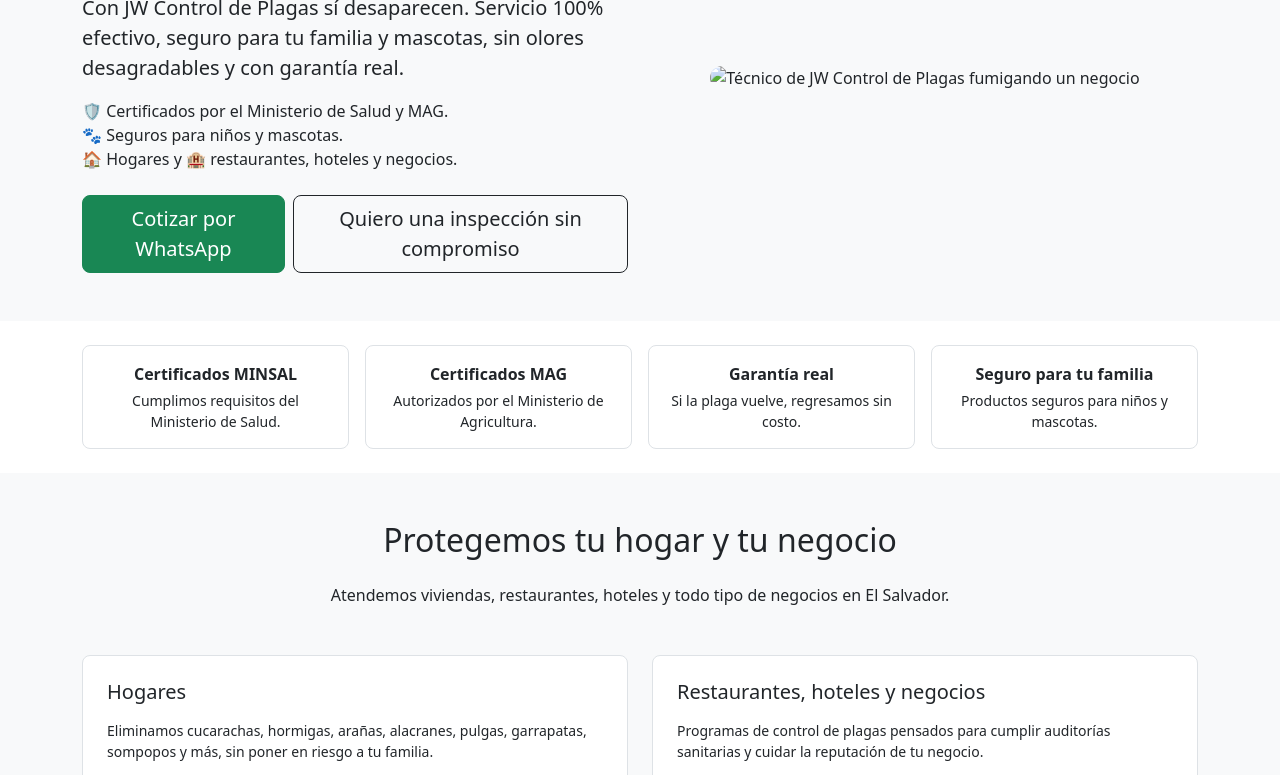
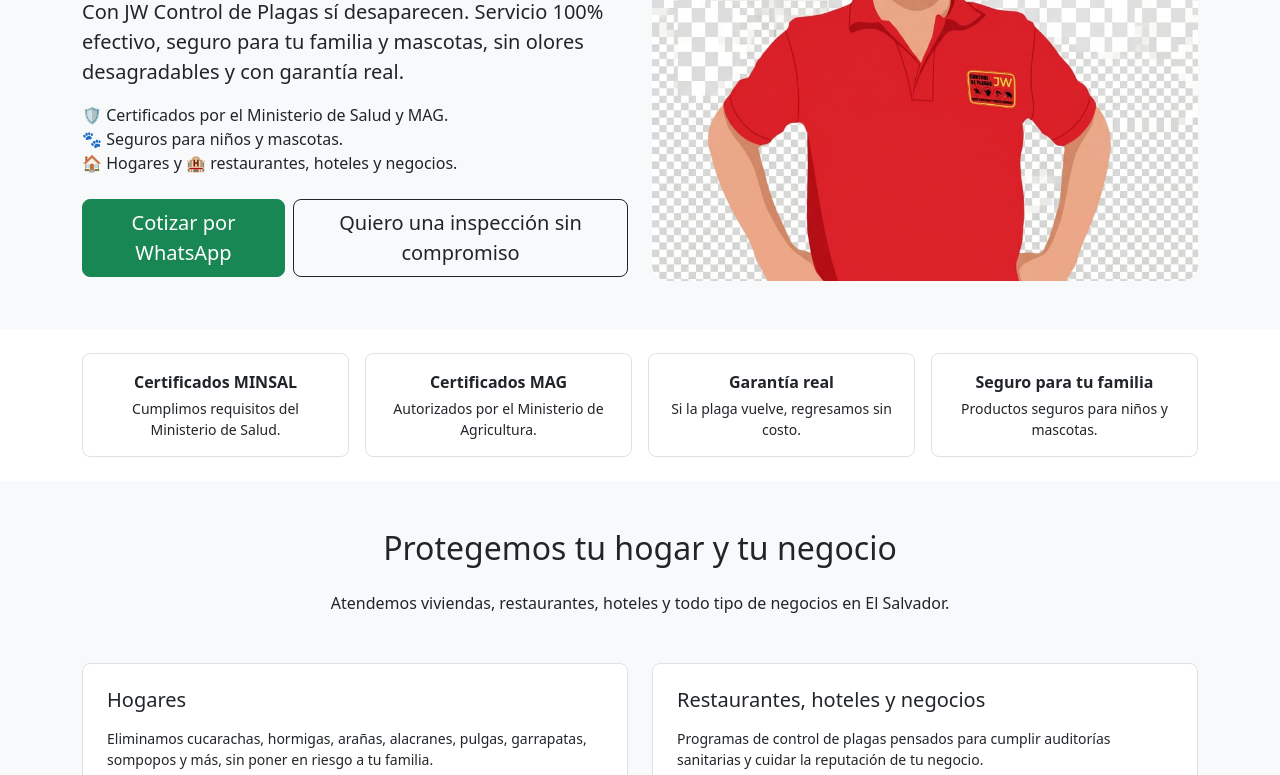
Before and after one commit to cperezguzman378-oss/proyecto_control_de_plagas_jw, a plain HTML site: page index.html in a window 1280 px wide. Shown: the part 214-989 px from the top of the page. Drawn offline with nearby package versions, Linux system fonts and the light colour scheme.

Commit message:
Fix image source path in index.html

```diff
--- a/index.html
+++ b/index.html
@@ -46,7 +46,7 @@
           </div>
         </div>
         <div class="col-md-6 text-center">
-          <img src="/images/hero-jw.jpg" alt="Técnico de JW Control de Plagas fumigando un negocio" class="img-fluid rounded-4" style="max-height:400px;object-fit:cover;width:100%;" />
+          <img src="/imageshero-jw.jpg/hero-jw.jpg.jpeg" alt="Técnico de JW Control de Plagas fumigando un negocio" class="img-fluid rounded-4" style="max-height:400px;object-fit:cover;width:100%;" />
         </div>
       </div>
     </div>
```
